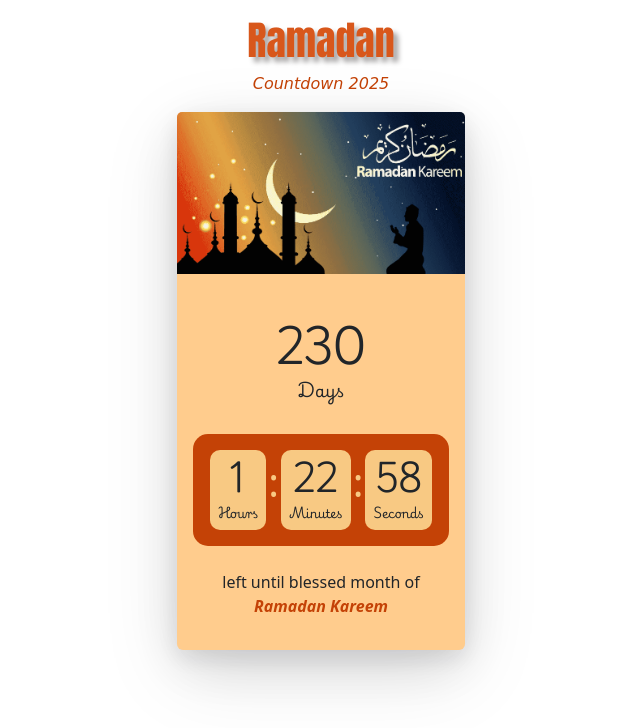
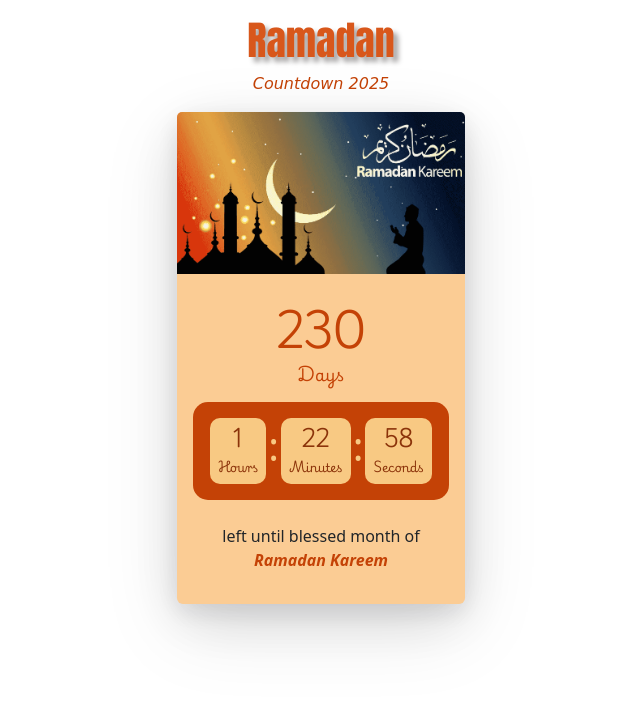
Before and after one commit to maheeen-khan/Ramadan-Counter-, a plain HTML site: page index.html in a window 1280 px wide. Shown: the whole page, without its empty margins (319-959 px from the left). Drawn offline with nearby package versions, Linux system fonts and the light colour scheme.

Commit message:
completed

```diff
--- a/app.js
+++ b/app.js
@@ -32,13 +32,13 @@ var day =  document.getElementById('days');
 day.innerHTML = "<h1>" + Math.floor(differenceInDays) + "</h1>Days";
 
 var hour = document.getElementById('hours');
-hour.innerHTML = "<h2>" + Math.floor(a) + "</h2>Hours";
+hour.innerHTML = "<h5>" + Math.floor(a) + "</h5>Hours";
 
 var mins = document.getElementById('min');
-mins.innerHTML = "<h2>" + Math.floor(b) + "</h2>Minutes";
+mins.innerHTML = "<h5>" + Math.floor(b) + "</h5>Minutes";
 
 var sec = document.getElementById('sec');
-sec.innerHTML = "<h2>" + Math.floor(c) + "</h2>Seconds";
+sec.innerHTML = "<h5>" + Math.floor(c) + "</h5>Seconds";
 }
 
 setInterval('counter()', 1000);
--- a/index.html
+++ b/index.html
@@ -21,7 +21,7 @@
             <div class="card mx-auto mb-5 animate__animated animate__bounceInUp" style="width: 18rem;">
                 <img src="./images/ramadan.png" class="card-img-top" alt="Ramadan Scenes">
                 <div class="card-body">
-                    <div class=" p-3 m-2 mx-auto"><div class="p-2 w-100 text-center mx-auto" id="days">
+                    <div class=" m-2 mx-auto"><div class="p-2 w-100 text-center mx-auto" id="days">
 
                     </div></div>
 
@@ -31,10 +31,10 @@
                          <!-- <h1 class="pt-2 dots">:</h1> -->
                         <div class="parts p-2" id="hours">
 
-                        </div> <h1 class="pt-2 dots">:</h1>
+                        </div> <h1 class="pt-1 dots">:</h1>
                         <div class="parts p-2" id="min">
 
-                        </div>  <h1 class="pt-2 dots">:</h1>
+                        </div>  <h1 class="pt-1 dots">:</h1>
                         <div class="parts p-2" id="sec">
 
                         </div>
--- a/style.css
+++ b/style.css
@@ -52,9 +52,15 @@
 .card {
     border: none !important;
     box-shadow: rgba(17, 17, 26, 0.1) 0px 8px 24px, rgba(17, 17, 26, 0.1) 0px 16px 56px, rgba(17, 17, 26, 0.1) 0px 24px 80px;
-    background-color: rgb(255, 204, 141) !important;
+    background-color: rgb(251, 204, 148) !important;
 }
 
 .dots{
     color: rgb(248, 201, 131);
 }
+.parts{
+    color: rgb(139, 51, 10);
+}
+#days{
+    color: rgb(196, 66, 6);
+}
```
